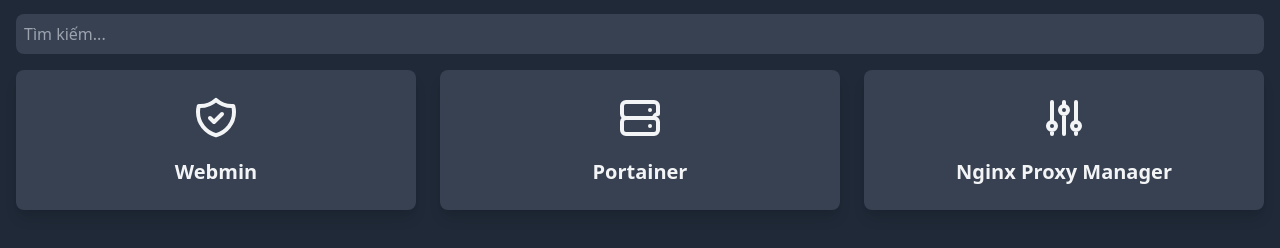
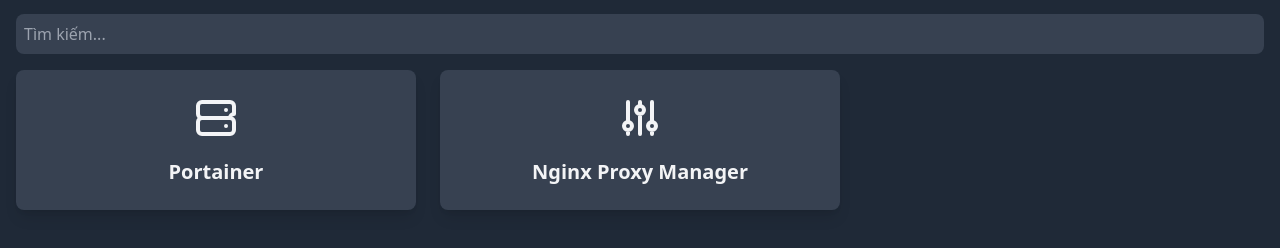
Before and after one commit to wakiwaki2922/control-page, a plain HTML site: page index.html in a window 1280 px wide. Shown: the part 360-608 px from the top of the page. Drawn offline with nearby package versions, Linux system fonts and the light colour scheme.

Commit message:
Update index.html

```diff
--- a/index.html
+++ b/index.html
@@ -82,19 +82,13 @@
                 <input type="text" id="search" placeholder="Tìm kiếm..." class="w-full p-2 bg-light-card dark:bg-dark-card rounded-lg">
             </div>
             <div class="grid grid-cols-1 md:grid-cols-3 gap-6" id="cardContainer">
-                <a href="http://admin.supathot.duckdns.org" class="card bg-light-card dark:bg-dark-card hover:bg-gray-100 dark:hover:bg-gray-700 p-6 rounded-lg shadow-lg flex flex-col items-center transition duration-300">
-                    <svg xmlns="http://www.w3.org/2000/svg" class="h-12 w-12 mb-4" fill="none" viewBox="0 0 24 24" stroke="currentColor">
-                        <path stroke-linecap="round" stroke-linejoin="round" stroke-width="2" d="M9 12l2 2 4-4m5.618-4.016A11.955 11.955 0 0112 2.944a11.955 11.955 0 01-8.618 3.04A12.02 12.02 0 003 9c0 5.591 3.824 10.29 9 11.622 5.176-1.332 9-6.03 9-11.622 0-1.042-.133-2.052-.382-3.016z" />
-                    </svg>
-                    <span class="text-xl font-semibold">Webmin</span>
-                </a>
-                <a href="http://portainer.supathot.duckdns.org" class="card bg-light-card dark:bg-dark-card hover:bg-gray-100 dark:hover:bg-gray-700 p-6 rounded-lg shadow-lg flex flex-col items-center transition duration-300">
+                <a href="https://ports.wakiduo.duckdns.org/" class="card bg-light-card dark:bg-dark-card hover:bg-gray-100 dark:hover:bg-gray-700 p-6 rounded-lg shadow-lg flex flex-col items-center transition duration-300">
                     <svg xmlns="http://www.w3.org/2000/svg" class="h-12 w-12 mb-4" fill="none" viewBox="0 0 24 24" stroke="currentColor">
                         <path stroke-linecap="round" stroke-linejoin="round" stroke-width="2" d="M5 12h14M5 12a2 2 0 01-2-2V6a2 2 0 012-2h14a2 2 0 012 2v4a2 2 0 00-2 2M5 12a2 2 0 00-2 2v4a2 2 0 002 2h14a2 2 0 002-2v-4a2 2 0 00-2-2m-2-4h.01M17 16h.01" />
                     </svg>
                     <span class="text-xl font-semibold">Portainer</span>
                 </a>
-                <a href="http://npm.supathot.duckdns.org" class="card bg-light-card dark:bg-dark-card hover:bg-gray-100 dark:hover:bg-gray-700 p-6 rounded-lg shadow-lg flex flex-col items-center transition duration-300">
+                <a href="https://npm.wakiduo.duckdns.org/" class="card bg-light-card dark:bg-dark-card hover:bg-gray-100 dark:hover:bg-gray-700 p-6 rounded-lg shadow-lg flex flex-col items-center transition duration-300">
                     <svg xmlns="http://www.w3.org/2000/svg" class="h-12 w-12 mb-4" fill="none" viewBox="0 0 24 24" stroke="currentColor">
                         <path stroke-linecap="round" stroke-linejoin="round" stroke-width="2" d="M12 6V4m0 2a2 2 0 100 4m0-4a2 2 0 110 4m-6 8a2 2 0 100-4m0 4a2 2 0 110-4m0 4v2m0-6V4m6 6v10m6-2a2 2 0 100-4m0 4a2 2 0 110-4m0 4v2m0-6V4" />
                     </svg>
```
